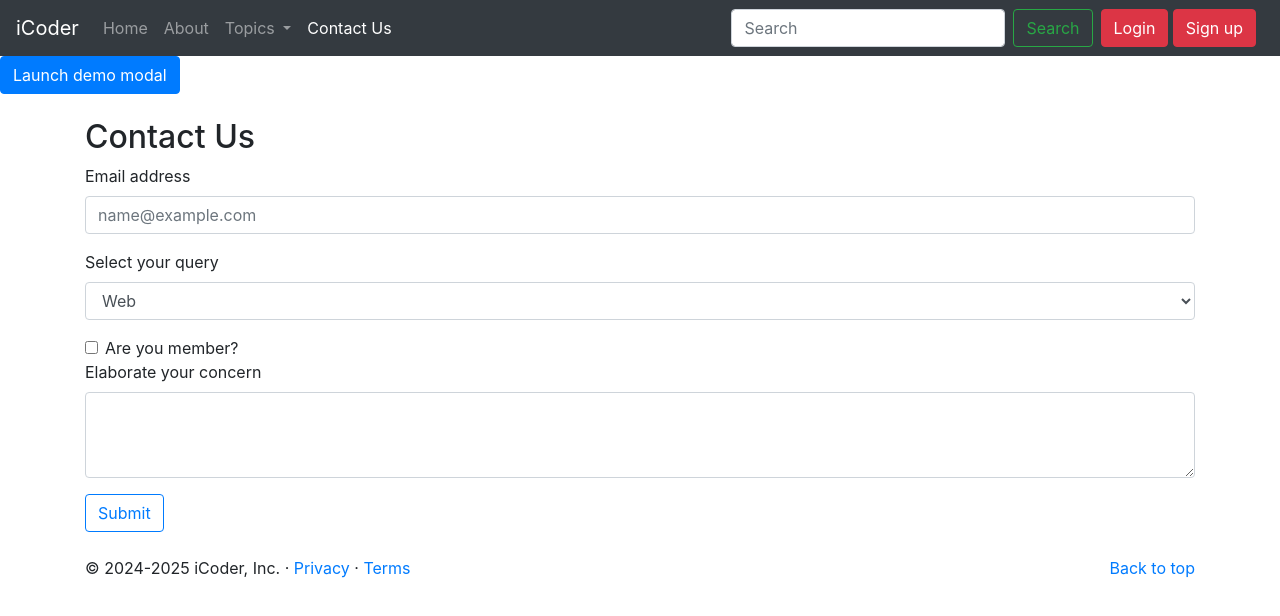
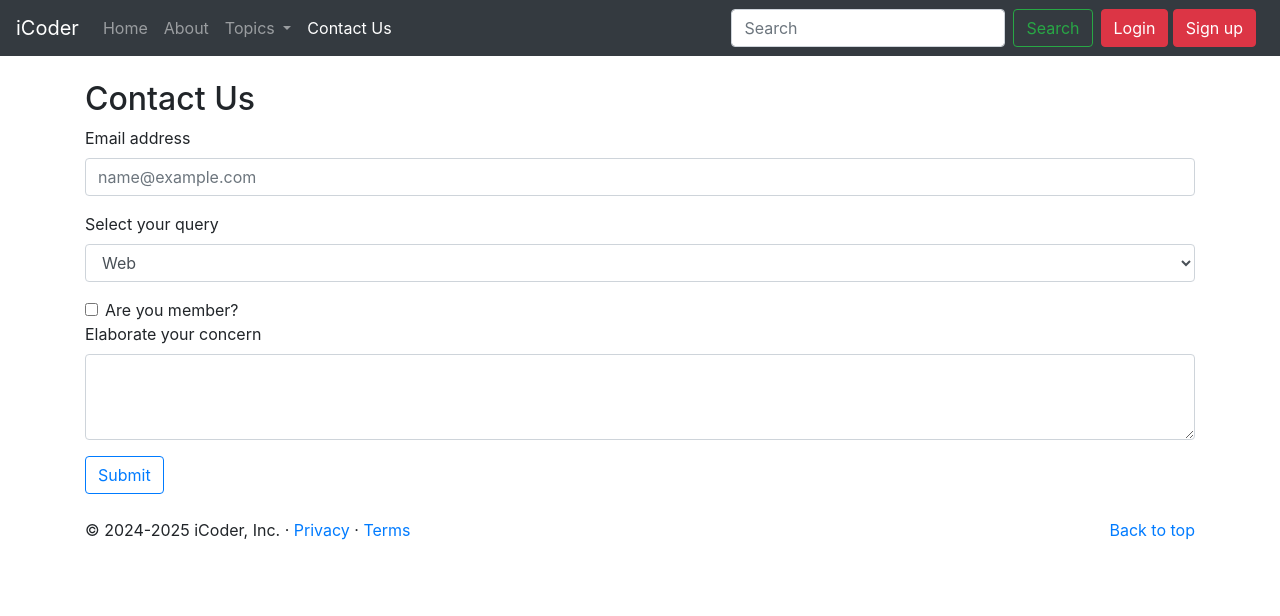
Before and after one commit to s-zaid-13/iCoderBootstrap, a plain HTML site: page contact.html in a window 1280 px wide. Drawn offline with nearby package versions, Linux system fonts and the light colour scheme.

Commit message:
Update contact.html

```diff
--- a/contact.html
+++ b/contact.html
@@ -71,10 +71,7 @@
             </div>
         </div>
     </nav>
-    <!-- Button trigger modal -->
-    <button type="button" class="btn btn-primary">
-        Launch demo modal
-    </button>
+
 
     <!-- Login Modal -->
     <div class="modal fade" id="loginModal" tabindex="-1" role="dialog" aria-labelledby="loginModalLabel"
```
